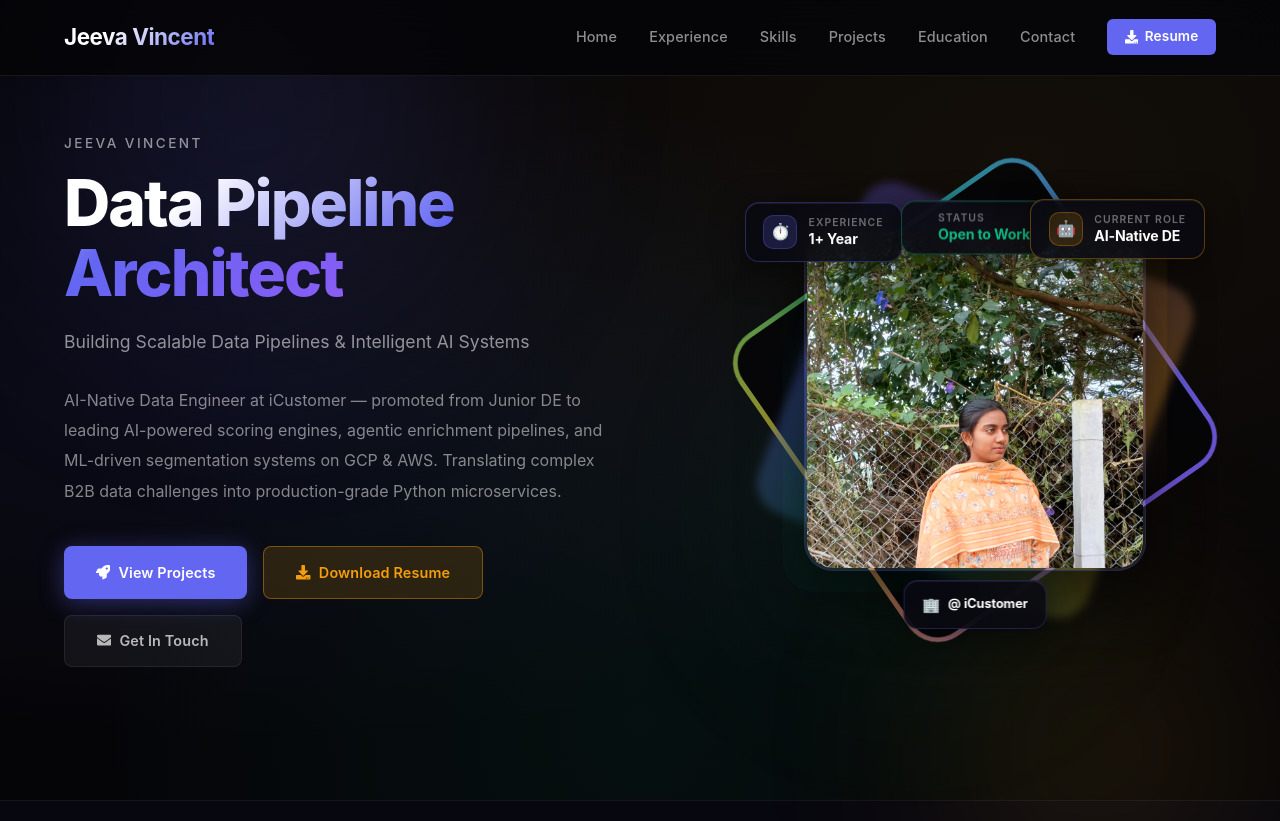
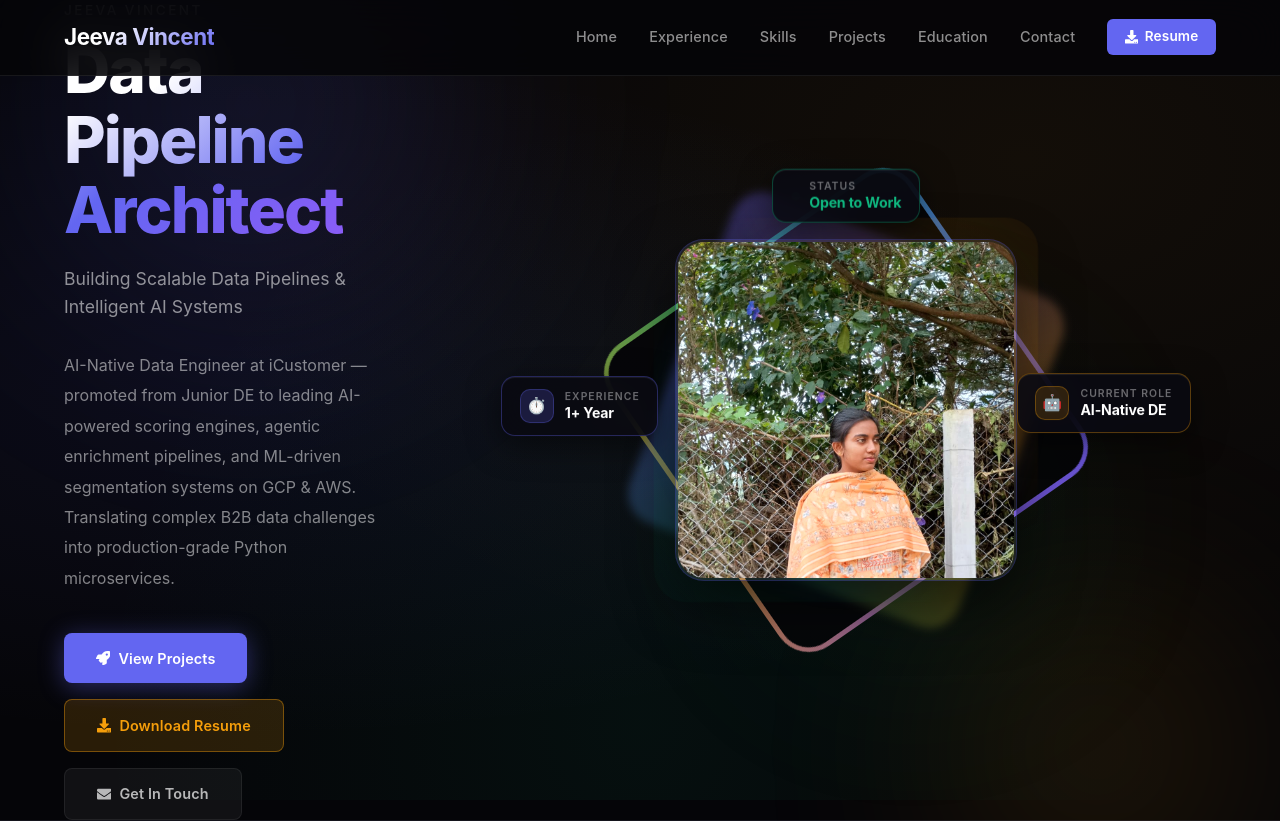
Before and after one commit to Jeeva-V-2003/portfolio-react, a React (Vite) app: page / in a window 1280 px wide. Shown: the top 821 px of the page. Built offline with nearby package versions, Linux system fonts and the light colour scheme.

Commit message:
fix: move badges to sides - left/right/top, clear gap from photo, remove iCustomer tag

```diff
--- a/src/App.jsx
+++ b/src/App.jsx
@@ -143,10 +143,10 @@ function App() {
                 <img src={profileImg} alt="Jeeva Vincent" className="profile-img" />
               </div>
 
-              {/* Badge — top left */}
+              {/* Badge — left side */}
               <motion.div className="float-badge badge-exp"
-                initial={{ opacity: 0, x: -30, y: 10 }}
-                animate={{ opacity: 1, x: 0, y: 0 }}
+                initial={{ opacity: 0, x: -40 }}
+                animate={{ opacity: 1, x: 0 }}
                 transition={{ delay: 1.1, duration: 0.5, type: 'spring' }}
               >
                 <div className="badge-icon-wrap badge-icon-indigo">
@@ -160,7 +160,7 @@ function App() {
 
               {/* Badge — top center */}
               <motion.div className="float-badge badge-status-top"
-                initial={{ opacity: 0, y: -20 }}
+                initial={{ opacity: 0, y: -40 }}
                 animate={{ opacity: 1, y: 0 }}
                 transition={{ delay: 1.2, duration: 0.5, type: 'spring' }}
               >
@@ -171,10 +171,10 @@ function App() {
                 </div>
               </motion.div>
 
-              {/* Badge — top right */}
+              {/* Badge — right side */}
               <motion.div className="float-badge badge-role"
-                initial={{ opacity: 0, x: 30, y: 10 }}
-                animate={{ opacity: 1, x: 0, y: 0 }}
+                initial={{ opacity: 0, x: 40 }}
+                animate={{ opacity: 1, x: 0 }}
                 transition={{ delay: 1.3, duration: 0.5, type: 'spring' }}
               >
                 <div className="badge-icon-wrap badge-icon-amber">
@@ -184,16 +184,6 @@ function App() {
                   <p className="badge-label">Current Role</p>
                   <p className="badge-value">AI-Native DE</p>
                 </div>
-              </motion.div>
-
-              {/* iCustomer tag at bottom center */}
-              <motion.div className="float-badge badge-company"
-                initial={{ opacity: 0, y: 20 }}
-                animate={{ opacity: 1, y: 0 }}
-                transition={{ delay: 1.5, duration: 0.5, type: 'spring' }}
-              >
-                <span style={{ fontSize: '0.9rem' }}>🏢</span>
-                <p className="badge-value" style={{ fontSize: '0.8rem' }}>@ iCustomer</p>
               </motion.div>
 
             </div>
--- a/src/index.css
+++ b/src/index.css
@@ -278,7 +278,7 @@ body {
   display: flex;
   justify-content: center;
   align-items: center;
-  padding: 60px;
+  padding: 80px 200px;
 }
 
 .profile-container {
@@ -405,54 +405,38 @@ body {
 }
 
 .badge-exp {
-  top: -24px;
-  left: -60px;
+  top: 50%;
+  left: -175px;
+  transform: translateY(-50%);
   border-color: rgba(99,102,241,0.35);
-  animation: floatY 4s ease-in-out infinite 0s;
+  animation: floatYLeft 4s ease-in-out infinite 0s;
 }
 
 .badge-role {
-  top: -24px;
-  right: -60px;
+  top: 50%;
+  right: -175px;
+  transform: translateY(-50%);
   border-color: rgba(245,158,11,0.35);
-  animation: floatY 4s ease-in-out infinite 1s;
-}
-
-.badge-available {
-  bottom: -24px;
-  left: -60px;
-  border-color: rgba(16,185,129,0.35);
-  animation: floatY 4s ease-in-out infinite 0.5s;
-}
-
-.badge-tech {
-  bottom: -24px;
-  right: -60px;
-  border-color: rgba(139,92,246,0.35);
-  animation: floatY 4s ease-in-out infinite 1.5s;
-}
-
-.badge-company {
-  bottom: -62px;
-  left: 50%;
-  transform: translateX(-50%);
-  border-color: rgba(99,102,241,0.25);
-  animation: floatY 4s ease-in-out infinite 2s;
-  gap: 0.5rem;
+  animation: floatYLeft 4s ease-in-out infinite 1s;
 }
 
 .badge-status-top {
-  top: -24px;
+  top: -65px;
   left: 50%;
   transform: translateX(-50%);
   border-color: rgba(16,185,129,0.35);
-  animation: floatYCenter 4s ease-in-out infinite 0.3s;
+  animation: floatYCenter 4s ease-in-out infinite 0.5s;
   gap: 0.6rem;
 }
 
 @keyframes floatY {
   0%, 100% { transform: translateY(0px); }
   50% { transform: translateY(-7px); }
+}
+
+@keyframes floatYLeft {
+  0%, 100% { transform: translateY(-50%); }
+  50% { transform: translateY(calc(-50% - 7px)); }
 }
 
 /* badge-company needs different transform for floatY since it uses translateX */
```
